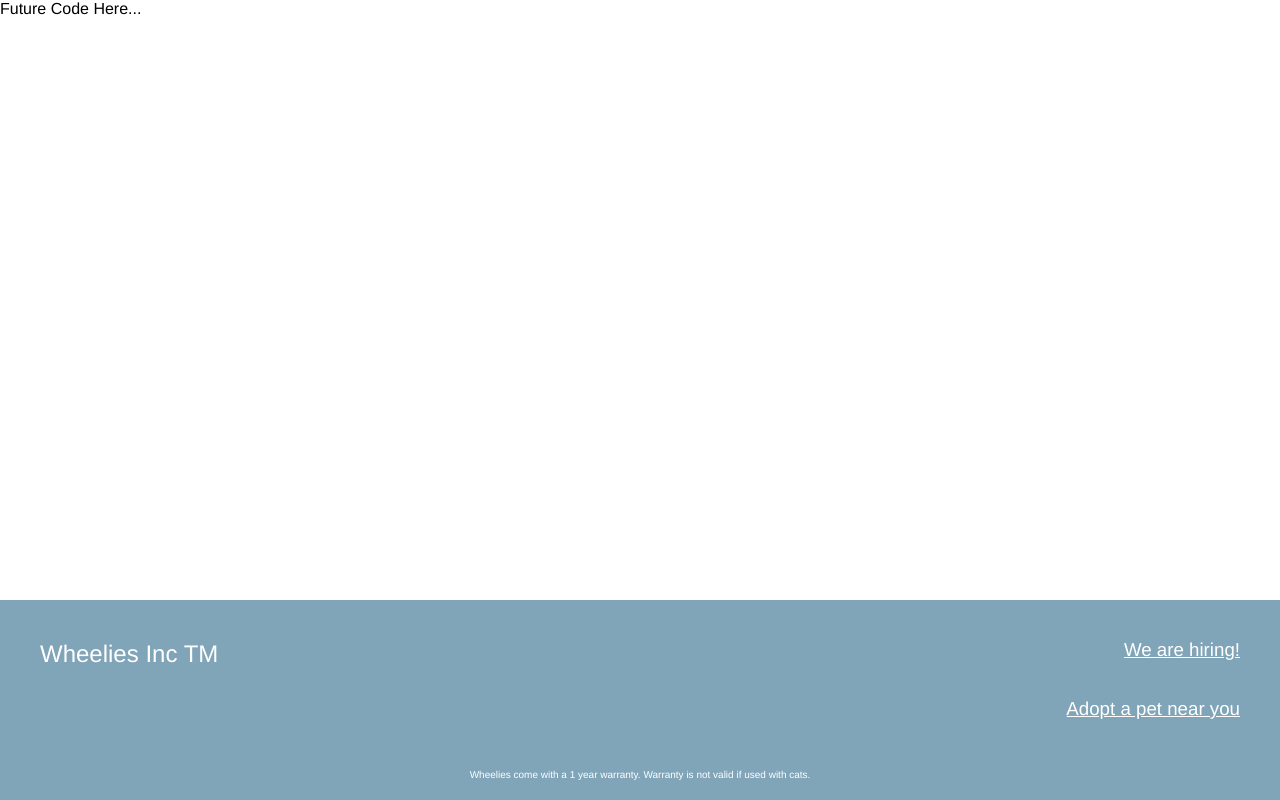
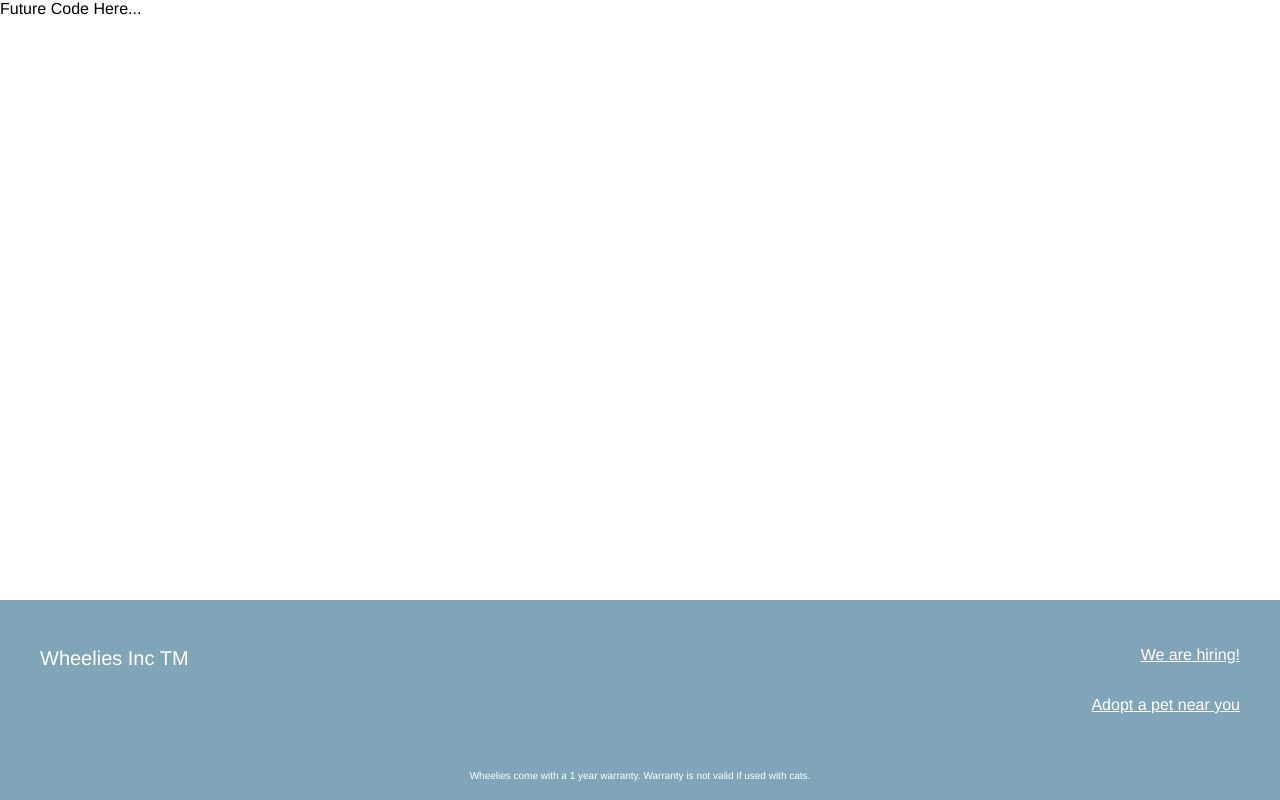
Before and after one commit to AutomateMeJohnny/wheelies, a React (Create React App) app: page / in a window 1280 px wide. Built offline with nearby package versions, Linux system fonts and the light colour scheme; the HTML template or start-up script is replaced by a standard one.

Commit message:
minor adjustments

```diff
--- a/src/components/Footer/Footer.css
+++ b/src/components/Footer/Footer.css
@@ -11,15 +11,17 @@
 }
 h2 {
   font-weight: 100;
+  font-size: 20px;
 }
 h3 {
   font-weight: 100;
+  font-size: 16px;
 }
 .flex_row {
   display: flex;
   flex-direction: row;
   justify-content: space-between;
-  margin: 20px 40px;
+  margin: 30px 40px;
 }
 .links {
   display: flex;
```
